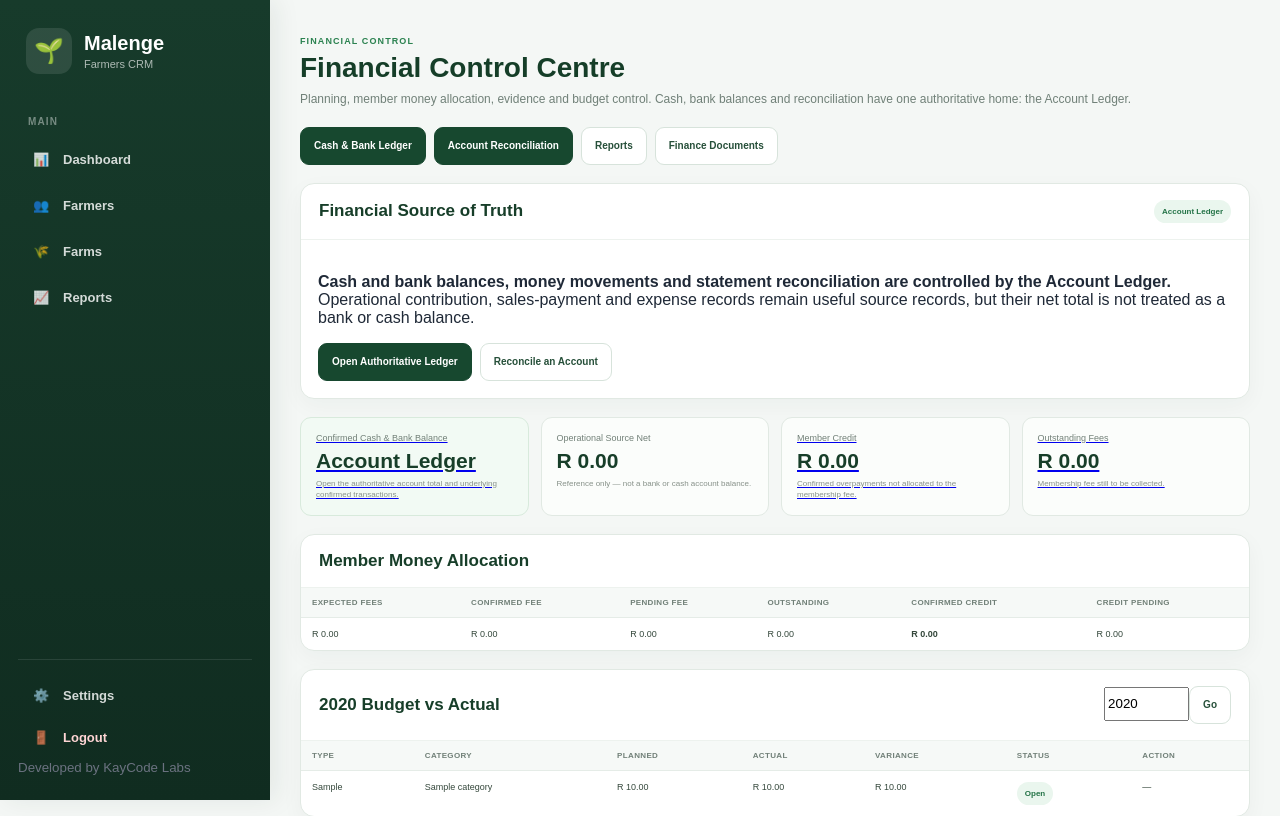
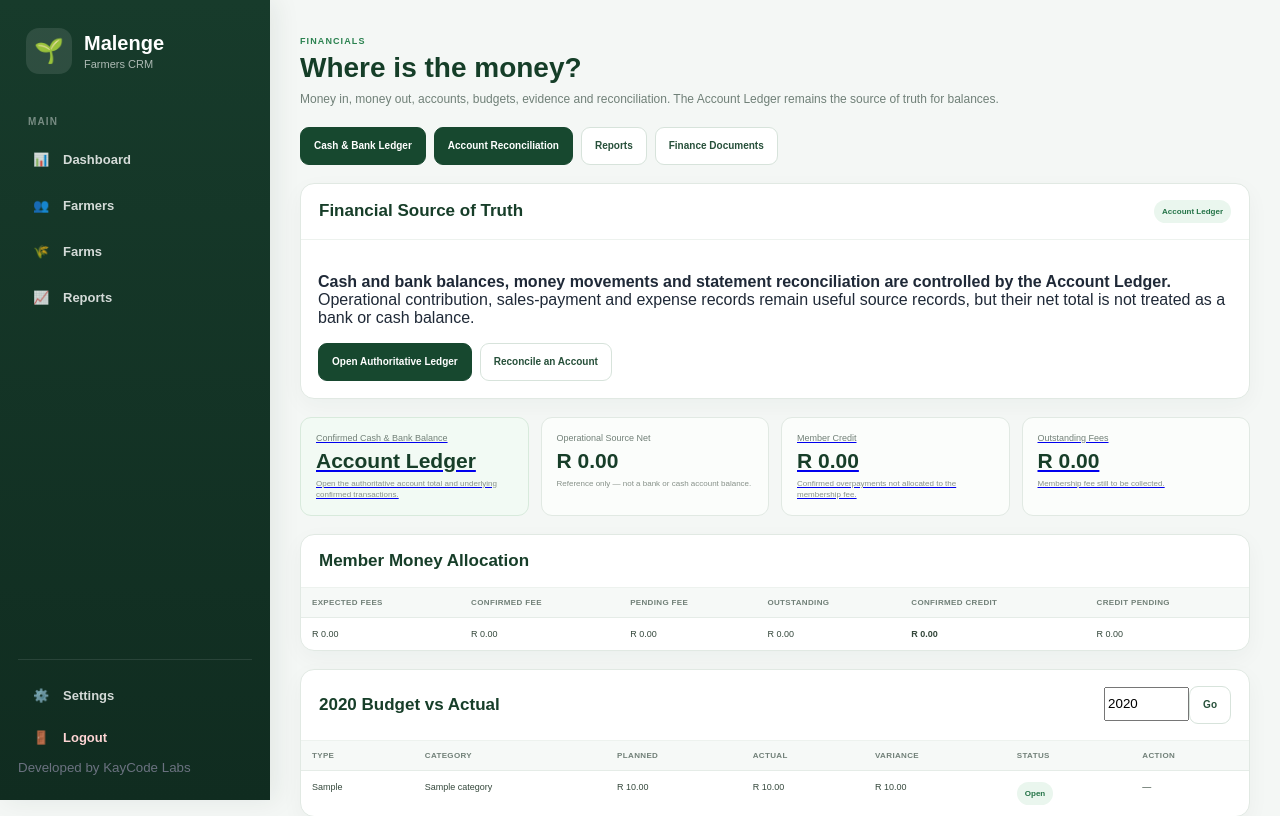
Before and after one commit to kaykwanele22/malengefarmerscrm, a Flask app: template templates/phase7/finance_control.html in a window 1280 px wide. Shown: the top 816 px of the page. Run offline with Flask 3, Linux system fonts and the light colour scheme; the template is opened without the code that fills it: most values are stand-ins (such as "Sample title", 1, 10 or a date in 2020); data that the repository does not hold is empty.

Commit message:
H29: Use plain-language Financials heading

```diff
--- a/templates/phase7/finance_control.html
+++ b/templates/phase7/finance_control.html
@@ -1,8 +1,8 @@
 {% extends "base.html" %}
-{% block title %}Financial Control | Malenge Farmers CRM{% endblock %}
+{% block title %}Financials | Malenge Farmers CRM{% endblock %}
 {% block extra_css %}<link rel="stylesheet" href="{{ url_for('static', filename='css/phase7.css') }}">{% endblock %}
 {% block content %}<div class="p7-page">
-<div class="p7-head"><div><span class="p7-eyebrow">Financial Control</span><h1>Financial Control Centre</h1><p>Planning, member money allocation, evidence and budget control. Cash, bank balances and reconciliation have one authoritative home: the Account Ledger.</p></div><div class="p7-actions"><a class="p7-btn primary" href="{{ url_for('ledger.dashboard') }}">Cash &amp; Bank Ledger</a><a class="p7-btn primary" href="{{ url_for('ledger.reconciliation_list') }}">Account Reconciliation</a><a class="p7-btn" href="{{ url_for('reports') }}">Reports</a><a class="p7-btn" href="{{ url_for('phase7.documents', type='Financial Document') }}">Finance Documents</a></div></div>
+<div class="p7-head"><div><span class="p7-eyebrow">Financials</span><h1>Where is the money?</h1><p>Money in, money out, accounts, budgets, evidence and reconciliation. The Account Ledger remains the source of truth for balances.</p></div><div class="p7-actions"><a class="p7-btn primary" href="{{ url_for('ledger.dashboard') }}">Cash &amp; Bank Ledger</a><a class="p7-btn primary" href="{{ url_for('ledger.reconciliation_list') }}">Account Reconciliation</a><a class="p7-btn" href="{{ url_for('reports') }}">Reports</a><a class="p7-btn" href="{{ url_for('phase7.documents', type='Financial Document') }}">Finance Documents</a></div></div>
 
 <section class="p7-card"><div class="p7-card-head"><h2>Financial Source of Truth</h2><span class="p7-badge good">Account Ledger</span></div><div class="p7-card-body"><p><strong>Cash and bank balances, money movements and statement reconciliation are controlled by the Account Ledger.</strong> Operational contribution, sales-payment and expense records remain useful source records, but their net total is not treated as a bank or cash balance.</p><div class="p7-actions"><a class="p7-btn primary" href="{{ url_for('ledger.dashboard') }}">Open Authoritative Ledger</a><a class="p7-btn" href="{{ url_for('ledger.reconciliation_list') }}">Reconcile an Account</a></div></div></section>
 
```
